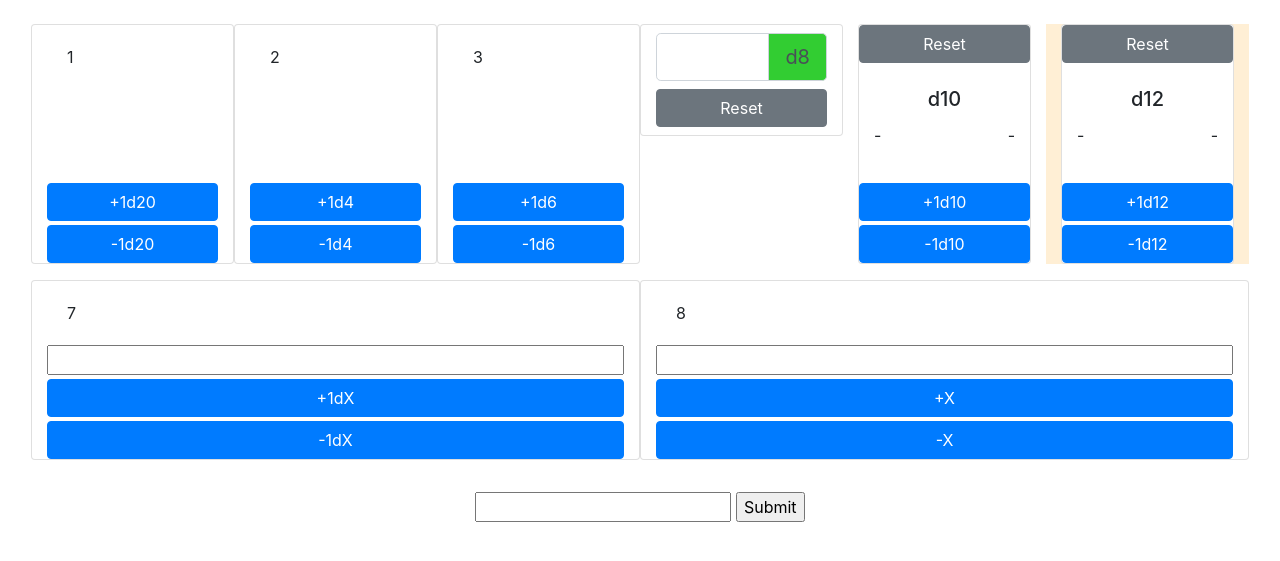
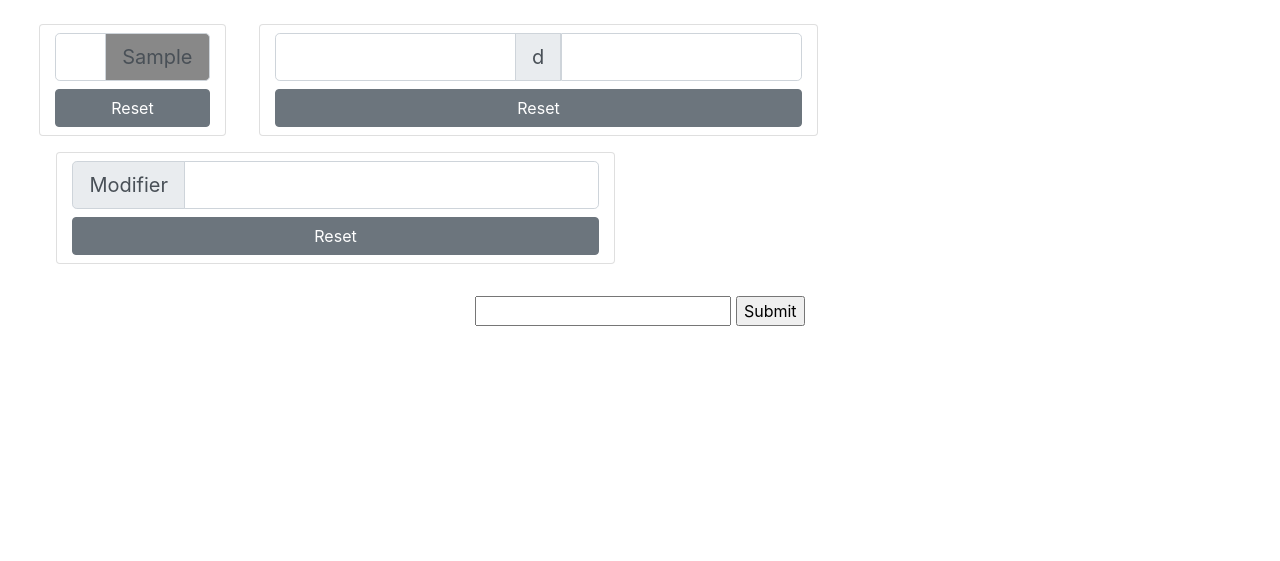
Before and after one commit to callumfrance/dice-roller, a Python web app: template dice-roller/templates/dice_build.html in a window 1280 px wide. Shown: the top 561 px of the page. Run offline with Jinja, Linux system fonts and the light colour scheme; the template is opened without the code that fills it: most values are stand-ins (such as "Sample title", 1, 10 or a date in 2020); some libraries are stand-ins or nearby versions.

Commit message:
dice build number input via flask for; start on dynamic build d and mod

```diff
--- a/dice-roller/templates/dice_build.html
+++ b/dice-roller/templates/dice_build.html
@@ -12,80 +12,62 @@
 <body>
 	<div class="container-fluid">
 		<div class="row m-3">
-			<div class="card col-lg-2 col-md-4 col-sm-6 my-2">
-				<div class="card-body">
-					<p class="card-text">1</p>
-				</div>
-				<button class="btn btn-primary float-left mb-1">+1d20</button>
-				<button class="btn btn-primary float-right">-1d20</button>
-			</div>
-			<div class="card col-lg-2 col-md-4 col-sm-6 my-2">
-				<div class="card-body">
-					<p class="card-text">2</p>
-				</div>
-				<button class="btn btn-primary float-left mb-1">+1d4</button>
-				<button class="btn btn-primary float-righ">-1d4</button>
-			</div>
-			<div class="card col-lg-2 col-md-4 col-sm-6 my-2">
-				<div class="card-body">
-					<p class="card-text">3</p>
-				</div>
-				<button class="btn btn-primary float-left mb-1">+1d6</button>
-				<button class="btn btn-primary float-righ">-1d6</button>
-			</div>
+
+			{% for dice_type, dice_colour in dice_types.items() %}
+				{# dice_type must be 'd8' style string #}
+				{# dice_colour must be 'LimeGreen' style string #}
 				<div class="col-lg-2 col-md-4 col-sm-6 my-2">
+					<div class="row">
+						<div class="col-11 mx-auto">
 							<div class="card row">
 								<div class="input-group input-group-lg col-12">
-						<input id="d8-input" class="form-control my-2" type="number">
-						<div class="input-group-append my-2" onClick="document.getElementById('d8-input').value = 1;">
-							<span class="input-group-text" style="background:LimeGreen;">d8</span>
+									<input id="{{ dice_type }}-input" class="form-control my-2" type="number">
+									<div class="input-group-append my-2" onClick="document.getElementById('{{ dice_type }}-input').value = 1;">
+										<span class="input-group-text" style="background:{{ dice_colour }};">{{ dice_type }}</span>
 									</div>
 								</div>
 								<div class="input-group input-group-lg col-12">
-						<button onClick="document.getElementById('d8-input').value = '';" class="btn btn-secondary mb-2 col-12">Reset</button>
+									<button onClick="document.getElementById('{{ dice_type }}-input').value = '';" class="btn btn-secondary mb-2 col-12">Reset</button>
 								</div>
 							</div>
 						</div>
-			<div class="col-lg-2 col-md-4 col-sm-6 my-2">
-				<div class="card">
-					<button onClick="resetRollers([document.getElementById('A2'), document.getElementById('B2')])" class="btn btn-secondary mb-1">Reset</button>
-					<div class="card-body row mx-0 px-0">
-						<h5 class="card-title col-12 text-center">d10</h5>
-						<p id="A2" class="card-text col-6 text-left">-</p>
-						<p id="B2" class="card-text col-6 text-right">-</p>
-					</div>
-					<button class="btn btn-primary float-left mb-1">+1d10</button>
-					<button class="btn btn-primary float-righ">-1d10</button>
 					</div>
 				</div>
-			<div class="col-lg-2 col-md-4 col-sm-6 my-2" style="background: PapayaWhip;">
-				<div class="card">
-					<button onClick="resetRollers([document.getElementById('A'), document.getElementById('B')])" class="btn btn-secondary mb-1">Reset</button>
-					<div class="card-body row mx-0 px-0">
-						<h5 class="card-title col-12 text-center">d12</h5>
-						<p id="A" class="card-text col-6 text-left">-</p>
-						<p id="B" class="card-text col-6 text-right">-</p>
+			{% endfor %}
+
+			<div class="col-sm-6 my-2">
+				<div class="row">
+					<div class="col-11 mx-auto">
+						<div class="card row">
+							<div class="input-group input-group-lg col-12">
+								<input class="form-control my-2" type="number">
+								<div class="input-group-append my-2"><span class="input-group-text">d</span></div>
+								<input class="form-control my-2" type="number">
 							</div>
-					<button onClick="addNewRoller(document.getElementById('A'), 'd12', '+')" class="btn btn-primary float-left mb-1">+1d12</button>
-					<button onClick="addNewRoller(document.getElementById('B'), 'd12', '-')" class="btn btn-primary float-righ">-1d12</button>
+							<div class="input-group input-group-lg col-12">
+								<button onClick="document.getElementById('{{ dice_type }}-input').value = '';" class="btn btn-secondary mb-2 col-12">Reset</button>
 							</div>
 						</div>
-			<div class="card col-md-6 col-sm-6 my-2">
-				<div class="card-body">
-					<p class="card-text">7</p>
 					</div>
-				<input type="number" class="mb-1" min="1">
-				<button class="btn btn-primary float-left mb-1">+1dX</button>
-				<button class="btn btn-primary float-righ">-1dX</button>
 				</div>
-			<div class="card col-md-6 col-sm-6 my-2">
-				<div class="card-body">
-					<p class="card-text">8</p>
 			</div>
-				<input type="number" class="mb-1" min="1">
-				<button class="btn btn-primary float-left mb-1">+X</button>
-				<button class="btn btn-primary float-righ">-X</button>
+
+			<div class="col-sm-6 my-2">
+				<div class="row">
+					<div class="col-11 mx-auto">
+						<div class="card row">
+							<div class="input-group input-group-lg col-12">
+								<div class="input-group-prepend my-2"><span class="input-group-text">Modifier</span></div>
+								<input class="form-control my-2" type="number">
 							</div>
+							<div class="input-group input-group-lg col-12">
+								<button onClick="document.getElementById('{{ dice_type }}-input').value = '';" class="btn btn-secondary mb-2 col-12">Reset</button>
+							</div>
+						</div>
+					</div>
+				</div>
+			</div>
+
 		</div>
 	</div>
 	<div class="container-fluid">
```
Also changed, not shown: dice-roller/__init__.py (+7 -1 lines). Lines whose indentation alone changed are shown as unchanged.
